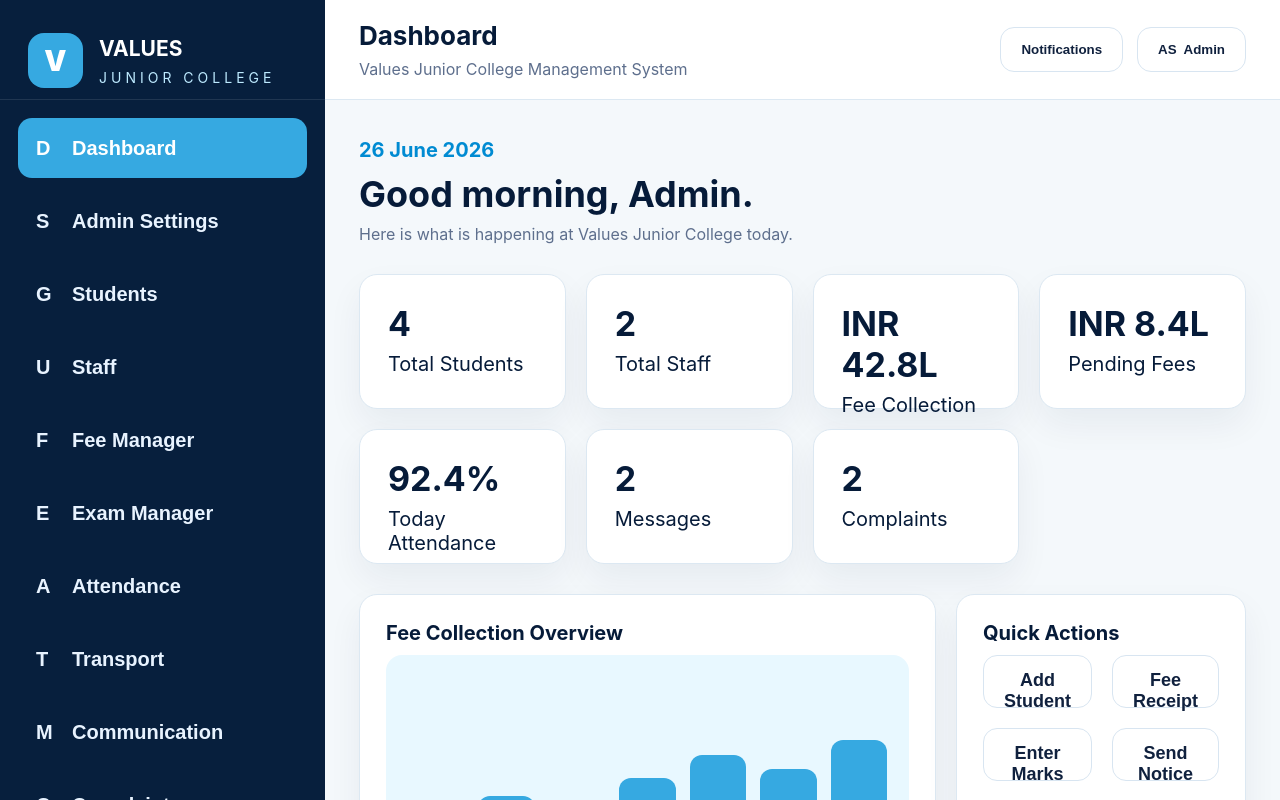
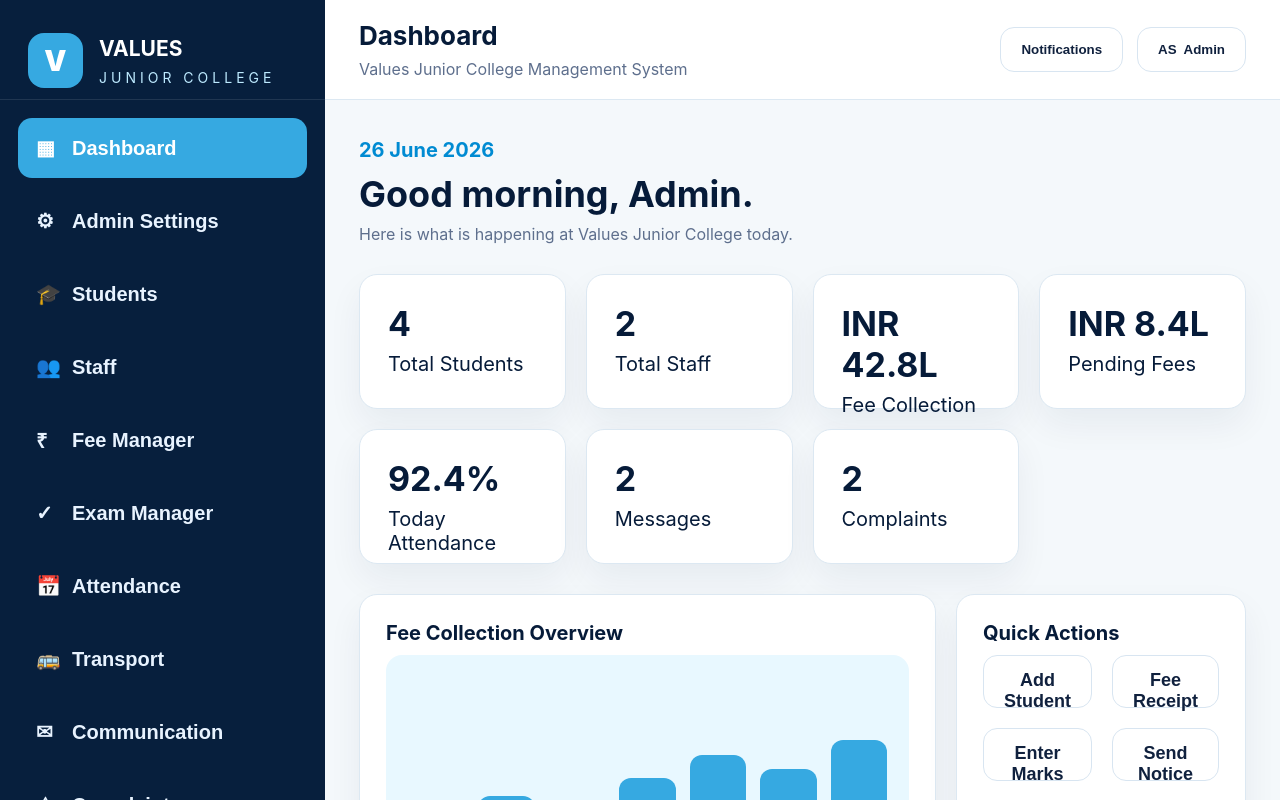
Before and after one commit to vunnamjaswanth01-ship-it/values-junior-college-erp, a React (Vite) app in the folder client/: page / in a window 1280 px wide. Shown: the top 800 px of the page. Built offline with nearby package versions, Linux system fonts and the light colour scheme.

Commit message:
Use sidebar symbols instead of letters

```diff
--- a/client/src/App.jsx
+++ b/client/src/App.jsx
@@ -1,7 +1,7 @@
 import React,{useState}from'react';
 
 const NAV=['Dashboard','Admin Settings','Students','Staff','Fee Manager','Exam Manager','Attendance','Transport','Communication','Complaints','Reports'];
-const initials={Dashboard:'D','Admin Settings':'S',Students:'G',Staff:'U','Fee Manager':'F','Exam Manager':'E',Attendance:'A',Transport:'T',Communication:'M',Complaints:'C',Reports:'R'};
+const initials={Dashboard:'▦','Admin Settings':'⚙','Students':'🎓',Staff:'👥','Fee Manager':'₹','Exam Manager':'✓','Attendance':'📅',Transport:'🚌',Communication:'✉',Complaints:'⚠',Reports:'▤'};
 const students=[{id:'VJC-2026-001',name:'Aarav Sharma',admission:'ADM26001',roll:'101',class:'Junior Inter',section:'A',course:'MPC',mobile:'98765 43210',email:'aarav@values.edu',dob:'2009-04-18',guardian:'Rajesh Sharma',parentMobile:'98765 43211',address:'Hyderabad, Telangana',status:'Active'},{id:'VJC-2026-002',name:'Diya Reddy',admission:'ADM26002',roll:'102',class:'Junior Inter',section:'A',course:'BiPC',mobile:'98765 12340',email:'diya@values.edu',dob:'2009-08-22',guardian:'Suresh Reddy',parentMobile:'98765 12341',address:'Hyderabad, Telangana',status:'Active'},{id:'VJC-2026-003',name:'Kabir Rao',admission:'ADM26003',roll:'205',class:'Senior Inter',section:'B',course:'MEC',mobile:'98490 77881',email:'kabir@values.edu',dob:'2008-11-04',guardian:'Meera Rao',parentMobile:'98490 77882',address:'Secunderabad, Telangana',status:'Active'},{id:'VJC-2026-004',name:'Ananya Iyer',admission:'ADM26004',roll:'211',class:'Senior Inter',section:'A',course:'CEC',mobile:'99887 22116',email:'ananya@values.edu',dob:'2008-06-15',guardian:'Vikram Iyer',parentMobile:'99887 22117',address:'Hyderabad, Telangana',status:'Active'}];
 const rows={Students:students.map(s=>[s.id,s.name,s.class,s.course,s.mobile,s.status]),Staff:[['STF-014','Dr. R. Mehta','Sciences','Physics','Active'],['STF-021','Ms. S. Nair','Sciences','Chemistry','Active']],'Fee Manager':[['VJC-R-1048','Aarav Sharma','INR 48,000','INR 13,000','UPI'],['VJC-R-1047','Diya Reddy','INR 52,000','INR 0','Bank Transfer']],'Exam Manager':[['Unit Test I','Junior Inter','Mathematics','08 Jul 2026','Scheduled'],['Quarterly','Senior Inter','Economics','22 Aug 2026','Draft']],Attendance:[['Aarav Sharma','101','Junior Inter','20 / 22','91%'],['Diya Reddy','102','Junior Inter','21 / 22','95%'],['Kabir Rao','205','Senior Inter','18 / 22','82%']],Transport:[['TS 09 AB 4421','M. Ramesh','Kukatpally','8 stops','42 students'],['TS 10 CD 8310','K. Anand','Miyapur','11 stops','38 students']],Communication:[['Quarterly exam schedule','All Students','Principal','25 Jun 2026','Sent'],['Fee payment reminder','Junior Inter A','Accounts','23 Jun 2026','Sent']],Complaints:[['CMP-028','Student 102','Library access card','25 Jun 2026','Processing'],['CMP-027','Staff STF-021','Lab equipment request','24 Jun 2026','Pending']],Reports:[['Fee Collection Summary','Fees','June 2026','PDF / Excel'],['Student Attendance','Attendance','June 2026','PDF / Print'],['Class-wise Performance','Exams','Quarterly','PDF / Excel']]};
 const cols={Students:['Student ID','Name','Class','Course','Mobile','Status'],Staff:['Staff ID','Name','Department','Subject','Status'],'Fee Manager':['Receipt','Student','Total','Balance','Mode'],'Exam Manager':['Exam','Class','Subject','Date','Status'],Attendance:['Student','Roll','Class','Present','Percentage'],Transport:['Bus','Driver','Route','Stops','Students'],Communication:['Subject','Audience','Sender','Date','Status'],Complaints:['ID','Raised By','Subject','Date','Status'],Reports:['Report','Module','Period','Formats']};
```
